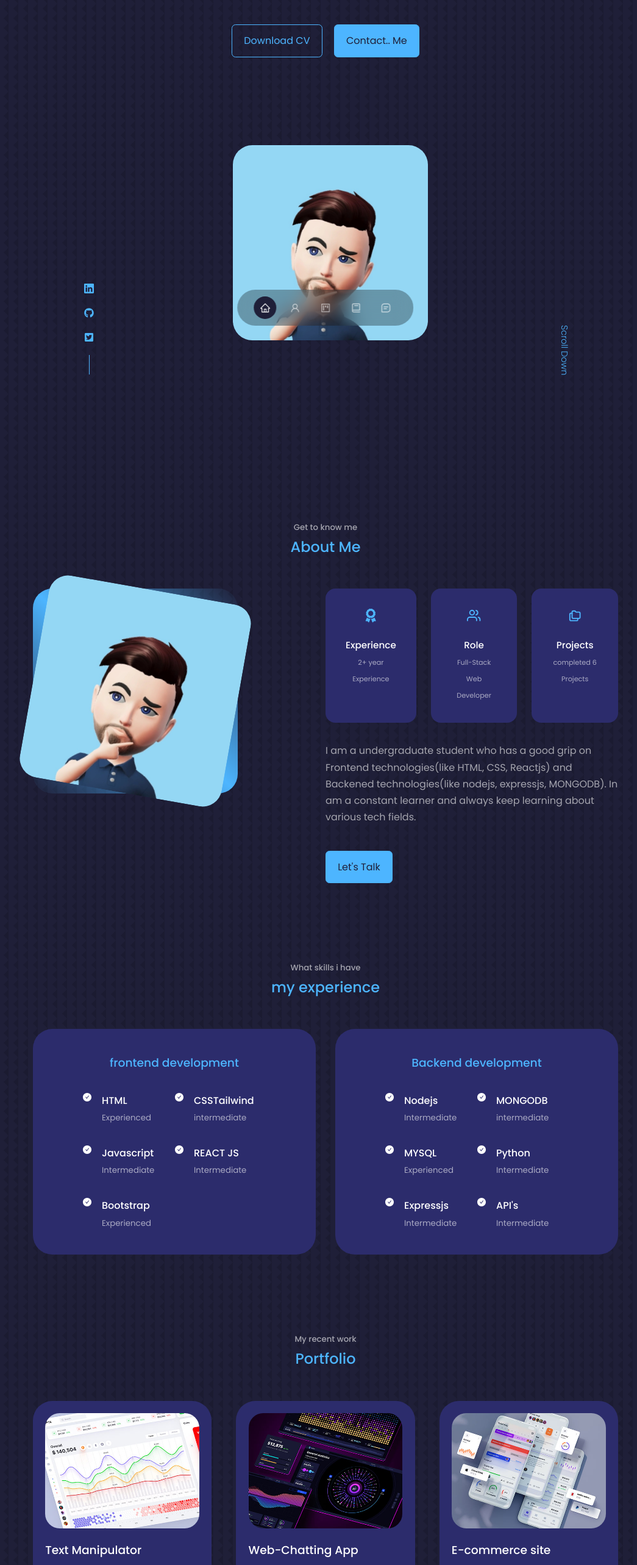
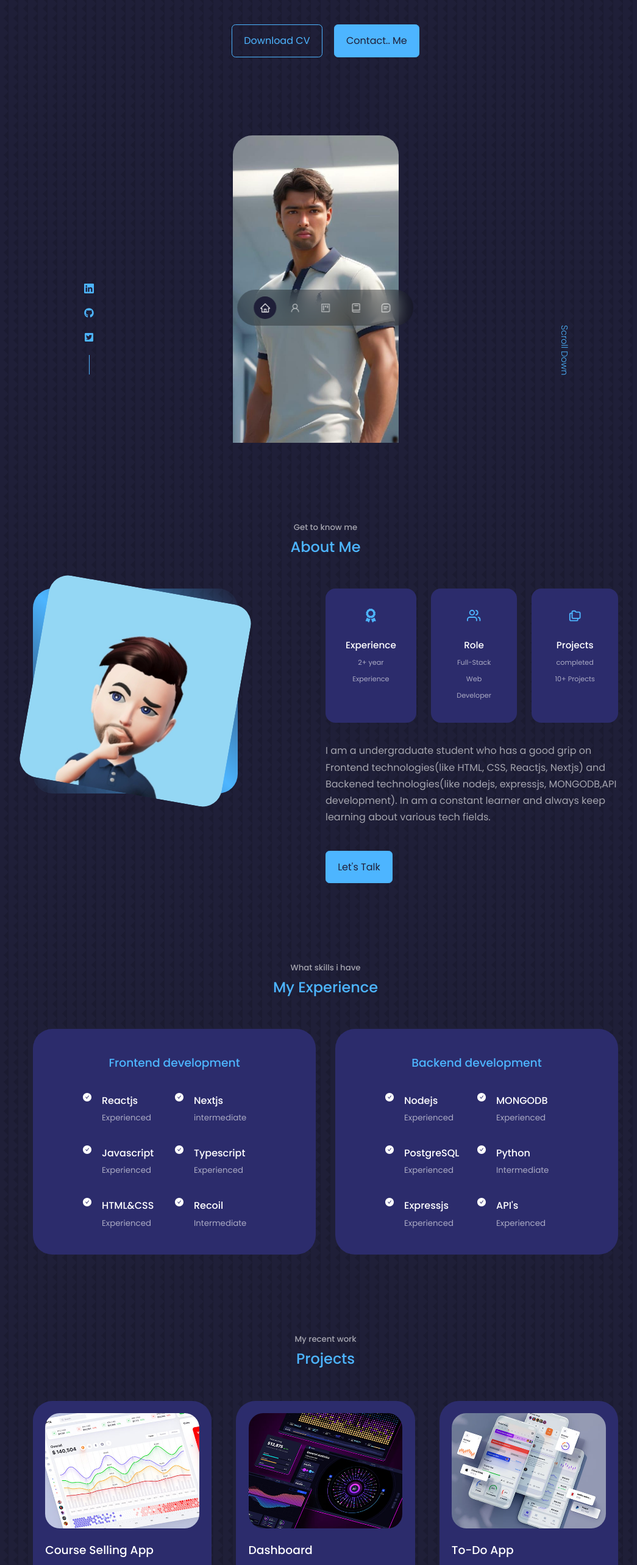
Before and after one commit to mahideveloper1/Portfolio, a React (Create React App) app: page / in a window 1280 px wide. Shown: the part 234-2800 px from the top of the page at 61% size, without its empty margins (106-1151 px from the left). Built offline with nearby package versions, Linux system fonts and the light colour scheme.

Commit message:
updated header

```diff
--- a/src/components/Experience/Experience.js
+++ b/src/components/Experience/Experience.js
@@ -1,114 +1,113 @@
-import React from 'react'
-import './Experience.css'
-import  {AiFillCheckCircle} from 'react-icons/ai'
+import React from "react";
+import "./Experience.css";
+import { AiFillCheckCircle } from "react-icons/ai";
 
 const Experience = () => {
   return (
-    <section id='experience'>
+    <section id="experience">
       <h5>What skills i have</h5>
-      <h2>my experience</h2>
+      <h2>My Experience</h2>
       <div className="container experience__container">
-        <div className="experience__frontend">
-           <h3>frontend development</h3>
+        <div className="experience__backend">
+          <h3>Frontend development</h3>
           <div className="experience__content">
-            <article className='experience__details'>
-             <AiFillCheckCircle classname="experience__details-icon"/>
+            <article className="experience__details">
+              <AiFillCheckCircle classname="experience__details-icon" />
               <div>
-              <h4>HTML</h4>
-             <small className='text-light'>Experienced</small>
+                <h4>Reactjs</h4>
+                <small className="text-light">Experienced</small>
               </div>
             </article>
-            <article className='experience__details'>
-             <AiFillCheckCircle classname="experience__details-icon"/>
+            <article className="experience__details">
+              <AiFillCheckCircle classname="experience__details-icon" />
               <div>
-              <h4>CSSTailwind</h4>
-             <small className='text-light'>intermediate</small>
+                <h4>Nextjs</h4>
+                <small className="text-light">intermediate</small>
               </div>
             </article>
-            <article className='experience__details'>
-             <AiFillCheckCircle classname="experience__details-icon"/>
+            <article className="experience__details">
+              <AiFillCheckCircle classname="experience__details-icon" />
+
               <div>
                 <h4>Javascript</h4>
-             <small className='text-light'>Intermediate</small>
-             </div>
-
-            </article>
-            <article className='experience__details'>
-             <AiFillCheckCircle classname="experience__details-icon"/>
-             <div>
-              <h4>REACT JS</h4>
-             <small className='text-light'>Intermediate</small>
-             </div>
-
-            </article>
-            <article className='experience__details'>
-             <AiFillCheckCircle classname="experience__details-icon"/>
-             <div>
-              <h4>Bootstrap</h4>
-             <small className='text-light'>Experienced</small>
-             </div>
-
-            </article>
-           </div>
-        </div>
-
-
-        <div className="experience__backend">
-           <h3>Backend development</h3>
-           <div className="experience__content">
-            <article className='experience__details'>
-             <AiFillCheckCircle classname="experience__details-icon"/>
-             <div>
-              <h4>Nodejs</h4>
-             <small className='text-light'>Intermediate</small>
+                <small className="text-light">Experienced</small>
               </div>
             </article>
-            <article className='experience__details'>
-             <AiFillCheckCircle classname="experience__details-icon"/>
+            <article className="experience__details">
+              <AiFillCheckCircle classname="experience__details-icon" />
               <div>
-              <h4>MONGODB</h4>
-             <small className='text-light'>intermediate</small>
-             </div>
-
-            </article>
-            <article className='experience__details'>
-             <AiFillCheckCircle classname="experience__details-icon"/>
-
-             <div>
-              <h4>MYSQL</h4>
-             <small className='text-light'>Experienced</small>
+                <h4>Typescript</h4>
+                <small className="text-light">Experienced</small>
               </div>
             </article>
-            <article className='experience__details'>
-             <AiFillCheckCircle classname="experience__details-icon"/>
+            <article className="experience__details">
+              <AiFillCheckCircle classname="experience__details-icon" />
               <div>
-               <h4>Python</h4>
-             <small className='text-light'>Intermediate</small>
-            </div>
-
-            </article>
-            <article className='experience__details'>
-             <AiFillCheckCircle classname="experience__details-icon"/>
-             <div>
-              <h4>Expressjs</h4>
-             <small className='text-light'>Intermediate</small>
+                <h4>HTML&CSS</h4>
+                <small className="text-light">Experienced</small>
               </div>
             </article>
-            <article className='experience__details'>
-             <AiFillCheckCircle classname="experience__details-icon"/>
+            <article className="experience__details">
+              <AiFillCheckCircle classname="experience__details-icon" />
               <div>
-              <h4>API's</h4>
-             <small className='text-light'>Intermediate</small>
+                <h4>Recoil</h4>
+                <small className="text-light">Intermediate</small>
               </div>
             </article>
           </div>
         </div>
 
+        <div className="experience__backend">
+          <h3>Backend development</h3>
+          <div className="experience__content">
+            <article className="experience__details">
+              <AiFillCheckCircle classname="experience__details-icon" />
+              <div>
+                <h4>Nodejs</h4>
+                <small className="text-light">Experienced</small>
               </div>
+            </article>
+            <article className="experience__details">
+              <AiFillCheckCircle classname="experience__details-icon" />
+              <div>
+                <h4>MONGODB</h4>
+                <small className="text-light">Experienced</small>
+              </div>
+            </article>
+            <article className="experience__details">
+              <AiFillCheckCircle classname="experience__details-icon" />
 
+              <div>
+                <h4>PostgreSQL</h4>
+                <small className="text-light">Experienced</small>
+              </div>
+            </article>
+            <article className="experience__details">
+              <AiFillCheckCircle classname="experience__details-icon" />
+              <div>
+                <h4>Python</h4>
+                <small className="text-light">Intermediate</small>
+              </div>
+            </article>
+            <article className="experience__details">
+              <AiFillCheckCircle classname="experience__details-icon" />
+              <div>
+                <h4>Expressjs</h4>
+                <small className="text-light">Experienced</small>
+              </div>
+            </article>
+            <article className="experience__details">
+              <AiFillCheckCircle classname="experience__details-icon" />
+              <div>
+                <h4>API's</h4>
+                <small className="text-light">Experienced</small>
+              </div>
+            </article>
+          </div>
+        </div>
+      </div>
+    </section>
+  );
+};
 
-    </section>
-  )
-}
-
-export default Experience
+export default Experience;
--- a/src/components/Header/Header.js
+++ b/src/components/Header/Header.js
@@ -1,33 +1,33 @@
-import React from 'react'
-import CTA from './CTA';
+import React from "react";
+import CTA from "./CTA";
 import "./header.css";
-import Profile from "../../assest/profile.jpg";
+import Profile from "../../assest/profile2.jpg";
 // import ME from "../../assest/me.png";
 
-import HeaderSocial from './HeaderSocial';
+import HeaderSocial from "./HeaderSocial";
 
 const Header = () => {
   return (
     <header>
-     <div className="container header_container">
-      <h4>
-        Hello I , am
-      </h4>
-      <div className='Name'><h1> Mahesh Vashisth</h1></div>
+      <div className="container header_container">
+        <h4>Hello I , am</h4>
+        <div className="Name">
+          <h1> Mahesh Vashisth</h1>
+        </div>
 
-      <h4 className="text-light">Fullstack Developer</h4>
-      <CTA/>
-      <HeaderSocial/>
-      <div className="me">
-        <img   className="photo" src={Profile} alt="Profile"/>
+        <h4 className="text-light">Fullstack Developer</h4>
+        <CTA />
+        <HeaderSocial />
+        <div className="me">
+          <img className="photo" src={Profile} alt="Profile" />
+        </div>
+
+        <a href="#contact" className="scroll_down">
+          Scroll Down
+        </a>
       </div>
-
-      <a href="#contact" className="scroll_down">Scroll Down</a>
-
-     </div>
-
     </header>
-  )
-}
+  );
+};
 
 export default Header;
--- a/src/components/Header/header.css
+++ b/src/components/Header/header.css
@@ -1,101 +1,82 @@
-header{
-
+header {
   height: 120vh;
-    padding:7rem;
+  padding: 7rem;
   overflow: hidden;
 }
-.header_container
-{
+.header_container {
   text-align: center;
   height: 100%;
   position: relative;
 }
 /* CTA.js */
 
-.cta{
+.cta {
   margin-top: 2.5rem;
   display: flex;
-    gap:1.2rem;
+  gap: 1.2rem;
   justify-content: center;
 }
 
 /* HEADER_S0CIALS */
-.header_socials
-{
+.header_socials {
   display: flex;
   flex-direction: column;
-    align-items:center;
-    gap:0.8rem;
-    position :absolute;
+  align-items: center;
+  gap: 0.8rem;
+  position: absolute;
   left: 0;
   bottom: 0;
-
 }
-.header_socials::after
-{
-    content:"";
-    width:1px;
+.header_socials::after {
+  content: "";
+  width: 1px;
   height: 2rem;
   background-color: var(--color-primary);
 }
 
-
 /* PROFILE PHOTO */
 
-.me
-{
+.me {
   /* background: linear-gradient(var(--color-primary),transparent); */
-    width: 23rem;
+  width: 20rem;
   height: 100%;
   position: absolute;
-    left: calc(50% - 11rem) ;
-    margin-top:4rem;
-    border-radius: 12rem 12rem 0 0;
+  left: calc(50% - 11rem);
+  margin-top: 3rem;
+  border-radius: 2px;
   overflow: hidden;
-    padding:5rem 1.5rem 1.5rem 1.5rem;
-
+  padding: 5rem 1.5rem 1.5rem 1.5rem;
 }
-.photo{
+.photo {
   border-radius: 2rem;
+  height: 100%;
 }
-
-/* background: linear-gradient(var(--color-primary),transparent);
-    width: 23rem;
-    height: 100%;
-    position: absolute;
-    left: calc(50% - 11rem) ;
-    margin-top:4rem;
-    border-radius: 12rem 12rem 0 0;
-    overflow: hidden;
-    padding:5rem 1.5rem 1.5rem 1.5rem; */
 
 /* Scroll Down */
 
-.scroll_down
-{
-    position:absolute;
+.scroll_down {
+  position: absolute;
   right: -2.3rem;
-    bottom:1.75rem;
+  bottom: 1.75rem;
   transform: rotate(90deg);
   font-weight: 300;
   font-size: 0.9rem;
 }
 
-@media  screen and (max-width :600px) {
-    header{
+@media screen and (max-width: 600px) {
+  header {
     height: 100vh;
   }
 
-    .Name h1
-    {   display: none;
+  .Name h1 {
+    display: none;
   }
-     .Name:before{
-        content:"Mahesh";
-
+  .Name:before {
+    content: "Mahesh";
   }
 
-  .header_socials,  .scroll_down
-    {
+  .header_socials,
+  .scroll_down {
     display: none;
   }
 }
--- a/src/components/Nav/Nav.js
+++ b/src/components/Nav/Nav.js
@@ -1,27 +1,63 @@
 // eslint-disable-next-line
-import React, { useState } from 'react'
+import React, { useState } from "react";
 import "./nav.css";
-import {AiOutlineHome} from "react-icons/ai";
-import {AiOutlineUser} from "react-icons/ai";
-import {AiOutlineProject} from "react-icons/ai";
-import {BiBook} from "react-icons/bi";
-import {BiMessageSquareDetail} from "react-icons/bi";
-
-
-
+import { AiOutlineHome } from "react-icons/ai";
+import { AiOutlineUser } from "react-icons/ai";
+import { AiOutlineProject } from "react-icons/ai";
+import { BiBook } from "react-icons/bi";
+import { BiMessageSquareDetail } from "react-icons/bi";
 
 const Nav = () => {
-  const [activeNav,setActiveNav] =useState('#');
+  const [activeNav, setActiveNav] = useState("#");
   return (
     <nav>
-      <a href="#" onClick={()=>{setActiveNav('#')}} className={activeNav==='#'?'active':''}><AiOutlineHome/></a>
-      <a href="#about" onClick={()=>{setActiveNav('#about')}} className={activeNav==='#about'?'active':''}><AiOutlineUser/></a>
-      <a href="#Project" onClick={()=>{setActiveNav('#Project')}} className={activeNav==='#Project'?'active':''}><AiOutlineProject/></a>
-      <a href="#experience" onClick={()=>{setActiveNav('#experience')}} className={activeNav==='#experience'?'active':''}><BiBook/></a>
-      <a href="#contact" onClick={()=>{setActiveNav('#contact')}} className={activeNav==='#contact'?'active':''}><BiMessageSquareDetail/></a>
-
+      <a
+        href="#"
+        onClick={() => {
+          setActiveNav("#");
+        }}
+        className={activeNav === "#" ? "active" : ""}
+      >
+        <AiOutlineHome />
+      </a>
+      <a
+        href="#about"
+        onClick={() => {
+          setActiveNav("#about");
+        }}
+        className={activeNav === "#about" ? "active" : ""}
+      >
+        <AiOutlineUser />
+      </a>
+      <a
+        href="#Project"
+        onClick={() => {
+          setActiveNav("#Portfolio");
+        }}
+        className={activeNav === "#Portfolio" ? "active" : ""}
+      >
+        <AiOutlineProject />
+      </a>
+      <a
+        href="#experience"
+        onClick={() => {
+          setActiveNav("#experience");
+        }}
+        className={activeNav === "#experience" ? "active" : ""}
+      >
+        <BiBook />
+      </a>
+      <a
+        href="#contact"
+        onClick={() => {
+          setActiveNav("#contact");
+        }}
+        className={activeNav === "#contact" ? "active" : ""}
+      >
+        <BiMessageSquareDetail />
+      </a>
     </nav>
-  )
-}
+  );
+};
 
 export default Nav;
--- a/src/components/Portfolio/Portfolio.js
+++ b/src/components/Portfolio/Portfolio.js
@@ -1,81 +1,93 @@
-import React from 'react'
-import './Portfolio.css'
-import IMG1 from '../../assest/portfolio1.jpg'
-import IMG2 from '../../assest/portfolio2.jpg'
-import IMG3 from '../../assest/portfolio3.jpg'
-import IMG4 from '../../assest/portfolio4.jpg'
-import IMG5 from '../../assest/portfolio5.png'
-import IMG6 from '../../assest/portfolio6.jpg'
+import React from "react";
+import "./Portfolio.css";
+import IMG1 from "../../assest/portfolio1.jpg";
+import IMG2 from "../../assest/portfolio2.jpg";
+import IMG3 from "../../assest/portfolio3.jpg";
+import IMG4 from "../../assest/portfolio4.jpg";
+import IMG5 from "../../assest/portfolio5.png";
+import IMG6 from "../../assest/portfolio6.jpg";
 
-const data =[
+const data = [
   {
     id: 1,
-    image:IMG1,
-    title:'Text Manipulator',
-    github: 'https://github.com/MaheshVashisth/Word-Manipulater',
-    demo:'https://loquacious-daffodil-aa4cb0.netlify.app/'
+    image: IMG1,
+    title: "Course Selling App",
+    github: "https://github.com/mahideveloper1/course-selling-app",
+    demo: "https://course-app-pink.vercel.app/",
   },
   {
-id:2,
-image:IMG2,
-title:'Web-Chatting App',
-github:'https://github.com/MaheshVashisth/mahi-chatting-app',
-demo:'https://mahi-chatting-app.netlify.app/'
+    id: 2,
+    image: IMG2,
+    title: "Dashboard",
+    github: "https://github.com/mahideveloper1/Adv-Dashboard",
+    demo: "https://dashboard-nu-jade.vercel.app/",
   },
   {
-  id:3,
-  image:IMG3,
-  title:'E-commerce site',
-  github:'https://github.com/MaheshVashisth/E-commerce',
-  demo:'https://github.com/MaheshVashisth/E-commerce'
+    id: 3,
+    image: IMG3,
+    title: "To-Do App",
+    github: "https://github.com/mahideveloper1/to-do-list",
+    demo: "https://to-do-list-delta-lime.vercel.app/",
   },
   {
-  id:4,
-  image:IMG4,
-  title:'Food Delivery site',
-  github:'https://github.com/MaheshVashisth/Food-Delivery-website',
-  demo:'https://storied-conkies-75931e.netlify.app/'
+    id: 4,
+    image: IMG4,
+    title: "E-Commerce",
+    github: "https://github.com/mahideveloper1/E-commerce",
+    demo: "https://www.youtube.com/watch?v=9urCdxU3rYI",
   },
   {
-  id:5,
-  image:IMG5,
-  title:'Static-Page',
-  github:'https://github.com/MaheshVashisth/Fitness-page',
-  demo:'https://github.com/MaheshVashisth/Fitness-page'
+    id: 5,
+    image: IMG5,
+    title: "Twitter",
+    github: "https://github.com/mahideveloper1/Twitter-frontend",
+    demo: "https://github.com/mahideveloper1/Twitter-server",
   },
   {
-  id:6,
-  image:IMG6,
-  title:'To-Do Pomodoro App',
-  github:'https://github.com/MaheshVashisth/todo-pomodoro-app',
-  demo:'https://github.com/MaheshVashisth/todo-pomodoro-app'
-}
-]
+    id: 6,
+    image: IMG6,
+    title: "Real Estate Managing App",
+    github: "https://github.com/MaheshVashisth/todo-pomodoro-app",
+    demo: "https://github.com/MaheshVashisth/todo-pomodoro-app",
+  },
+];
 const Project = () => {
   return (
-   <section id='portfolio'>
+    <section id="portfolio">
       <h5>My recent work</h5>
-    <h2>Portfolio</h2>
-    <div className='container portfolio__container'>
-      {
-        data.map(({id, image, title, github, demo})=>{
-          return(
-      <article  key={id} className='portfolio__item'>
-        <div className='portfolio__item-image'>
+      <h2>Projects</h2>
+      <div className="container portfolio__container">
+        {data.map(({ id, image, title, github, demo }) => {
+          return (
+            <article key={id} className="portfolio__item">
+              <div className="portfolio__item-image">
                 <img src={image} alt={title} />
               </div>
               <h3>{title}</h3>
-        <div className='portfolio__item-cta'>
-          <a href={github} className='btn' target="_blank" rel="noopener noreferrer">Github</a>
-        <a href={demo} className='btn btn-primary' target='_blank' rel="noopener noreferrer"  >LiveDemo</a>
+              <div className="portfolio__item-cta">
+                <a
+                  href={github}
+                  className="btn"
+                  target="_blank"
+                  rel="noopener noreferrer"
+                >
+                  Github
+                </a>
+                <a
+                  href={demo}
+                  className="btn btn-primary"
+                  target="_blank"
+                  rel="noopener noreferrer"
+                >
+                  LiveDemo
+                </a>
               </div>
             </article>
-        )})
-      }
+          );
+        })}
       </div>
+    </section>
+  );
+};
 
-   </section>
-  )
-}
-
-export default Project
+export default Project;
--- a/src/components/about/About.js
+++ b/src/components/about/About.js
@@ -1,49 +1,57 @@
-import React from 'react';
+import React from "react";
 import "./about.css";
 import Profile from "../../assest/profile.jpg";
 
 // import ME from '../../assest/me-about.jpg'
-import {FaAward} from 'react-icons/fa'
-import {FiUsers} from 'react-icons/fi'
-import {TbFolders} from 'react-icons/tb'
+import { FaAward } from "react-icons/fa";
+import { FiUsers } from "react-icons/fi";
+import { TbFolders } from "react-icons/tb";
 
 const About = () => {
-  return(
+  return (
     <section id="about">
       <h5>Get to know me</h5>
       <h2>About Me</h2>
-     <div className='container about__container'>
+      <div className="container about__container">
         <div className="about__me">
           <div className="about__me-image">
             <img src={Profile} alt="abcd" />
           </div>
         </div>
-        <div className='about__content'>
+        <div className="about__content">
           <div className="about__cards">
-            <article className='about__card'>
-              <FaAward className='about__icon'/>
+            <article className="about__card">
+              <FaAward className="about__icon" />
               <h5>Experience</h5>
               <small>2+ year Experience</small>
             </article>
 
-            <article className='about__card'>
-              <FiUsers className='about__icon'/>
+            <article className="about__card">
+              <FiUsers className="about__icon" />
               <h5>Role</h5>
               <small>Full-Stack Web Developer</small>
             </article>
 
-            <article className='about__card'>
-              <TbFolders className='about__icon'/>
+            <article className="about__card">
+              <TbFolders className="about__icon" />
               <h5>Projects</h5>
-              <small>completed 6 Projects</small>
+              <small>completed 10+ Projects</small>
             </article>
           </div>
-          <p>I am a undergraduate student who has a good grip on Frontend technologies(like HTML, CSS, Reactjs) and Backened technologies(like nodejs, expressjs, MONGODB). In am a constant learner and always keep learning about various tech fields.</p>
-          <a href="#contact" className='btn btn-primary'>Let's Talk</a>
+          <p>
+            I am a undergraduate student who has a good grip on Frontend
+            technologies(like HTML, CSS, Reactjs, Nextjs) and Backened
+            technologies(like nodejs, expressjs, MONGODB,API development). In am
+            a constant learner and always keep learning about various tech
+            fields.
+          </p>
+          <a href="#contact" className="btn btn-primary">
+            Let's Talk
+          </a>
         </div>
       </div>
     </section>
-  )
-  }
+  );
+};
 
-export default About
+export default About;
```
Also changed, not shown: src/components/Footer/Footer.jsx (+58 -23 lines), src/components/Header/HeaderSocial.js (+28 -14 lines), src/assest/profile2.jpg (added), 1 other file (tests, documents, lock files or other folders). Lines whose indentation alone changed are shown as unchanged.
